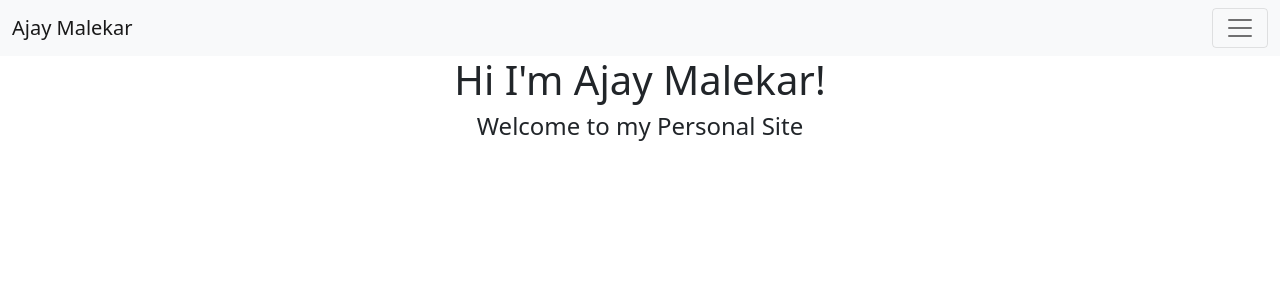
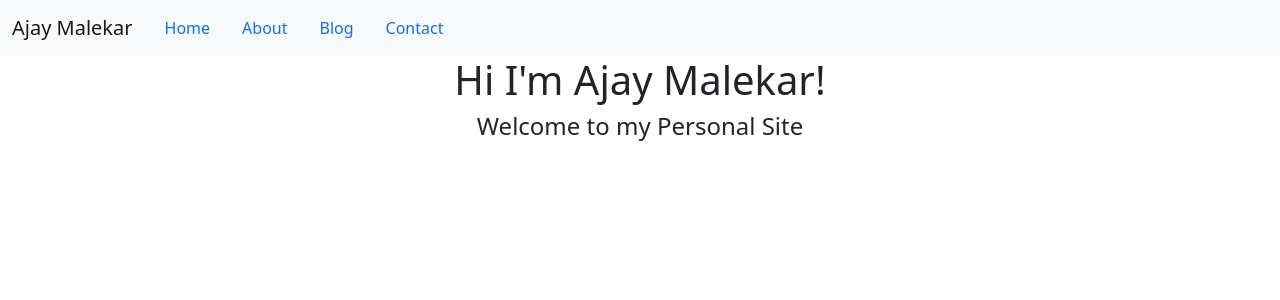
Before and after one commit to ajaymalekar/ajaymalekar.github.io, a Jekyll site: the page built from index.html, in a window 1280 px wide. Shown: the top 300 px of the page. Built offline with Jekyll 4.4.1, drawn with Linux system fonts in a browser that asks for light colours; nearby versions of some CDN libraries.

Commit message:
Update navbar.html

```diff
--- a/_includes/navbar.html
+++ b/_includes/navbar.html
@@ -1,11 +1,11 @@
-<nav class="navbar sticky-top navbar-light bg-light">
+<nav class="navbar sticky-top navbar-expand-lg navbar-light bg-light">
     <div class="container-fluid">
   <a class="navbar-brand" href="https://ajaymalekar.github.io">Ajay Malekar</a>
   <button class="navbar-toggler" type="button" data-toggle="collapse" data-target="#navbarNavAltMarkup" aria-controls="navbarNavAltMarkup" aria-expanded="false" aria-label="Toggle navigation">
     <span class="navbar-toggler-icon"></span>
   </button>
   <div class="collapse navbar-collapse" id="navbarNavAltMarkup">
-    <div class="navbar-nav justify-content-end">
+    <div class="nav justify-content-end">
       {% for item in site.data.navbar %}
       <a class="nav-item nav-link" href="{{item.link}}">{{ item.name }}</a>
       {% endfor %}
```
